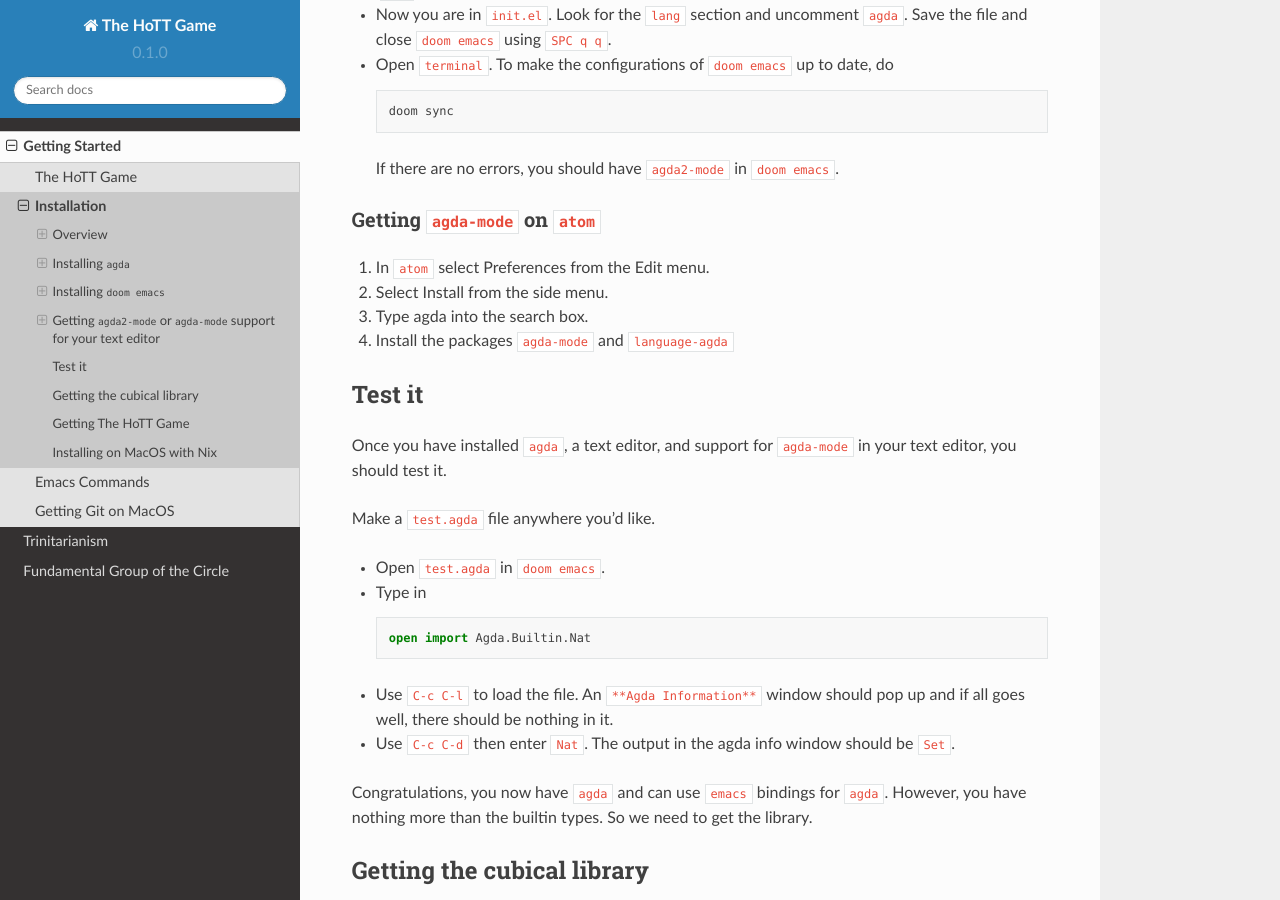
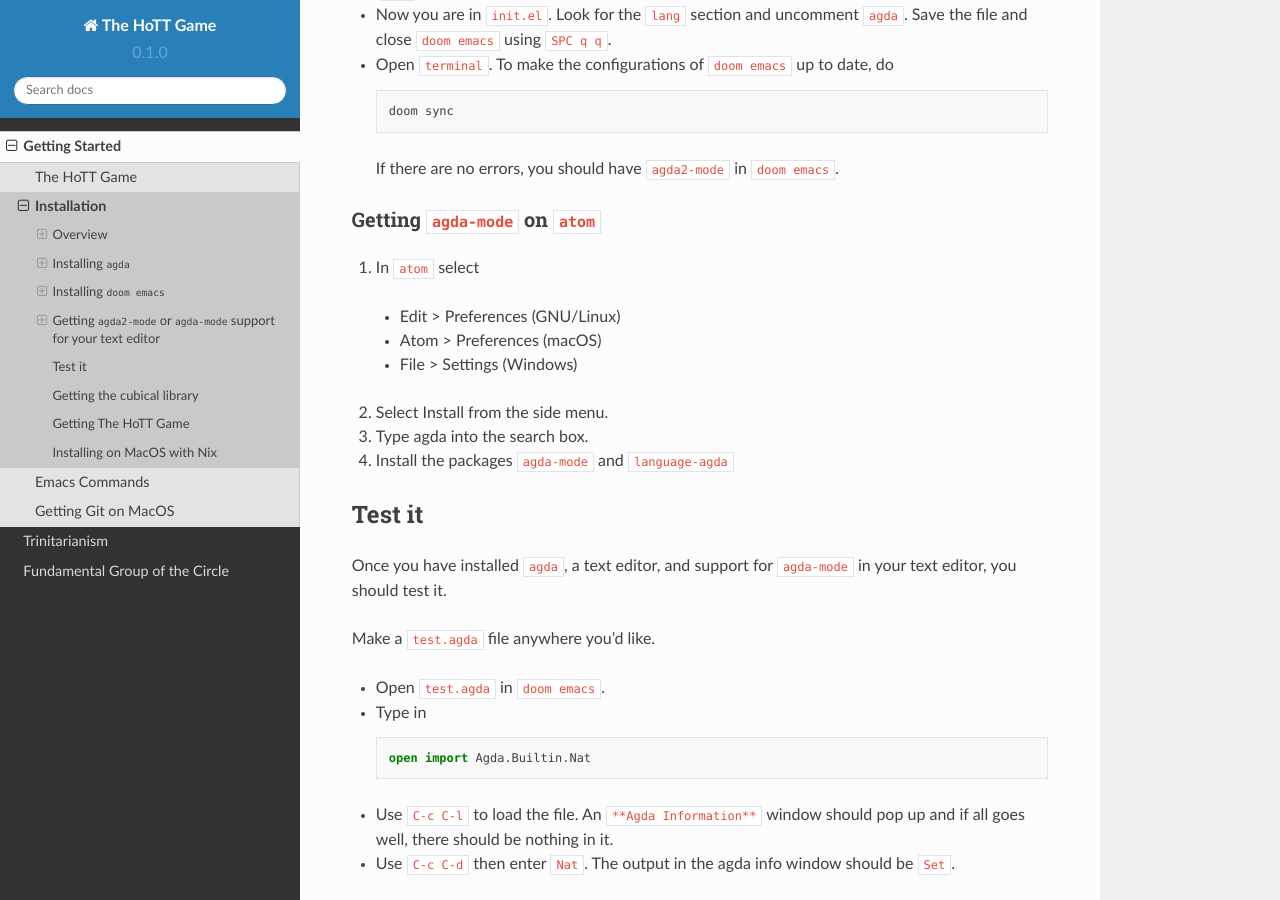
Before and after one commit to thehottgame/theHoTTGameGuide, a Sphinx documentation site: the page built from docs/source/getting-started/installation.rst, in a window 1280 px wide and 900 px high, scrolled down 4934 px. Built offline with Sphinx 7.4.7 and the Read the Docs theme 2.0.0, drawn with Linux system fonts in a browser that asks for light colours.

Commit message:
Update installation.rst
Updated instructions on how to find Settings in Atom (source for my changes: https://atom.io/packages/settings-view)

```diff
--- a/docs/source/getting-started/installation.rst
+++ b/docs/source/getting-started/installation.rst
@@ -331,7 +331,10 @@ Note that this is *not* ``agda`` itself, but syntax highlighting and shortcuts f
 Getting ``agda-mode`` on ``atom``
 ---------------------------------
 
-1. In ``atom`` select Preferences from the Edit menu.
+1. In ``atom`` select
+  - Edit > Preferences (GNU/Linux)
+  - Atom > Preferences (macOS)
+  - File > Settings (Windows)
 2. Select Install from the side menu.
 3. Type agda into the search box.
 4. Install the packages ``agda-mode`` and ``language-agda``
```
